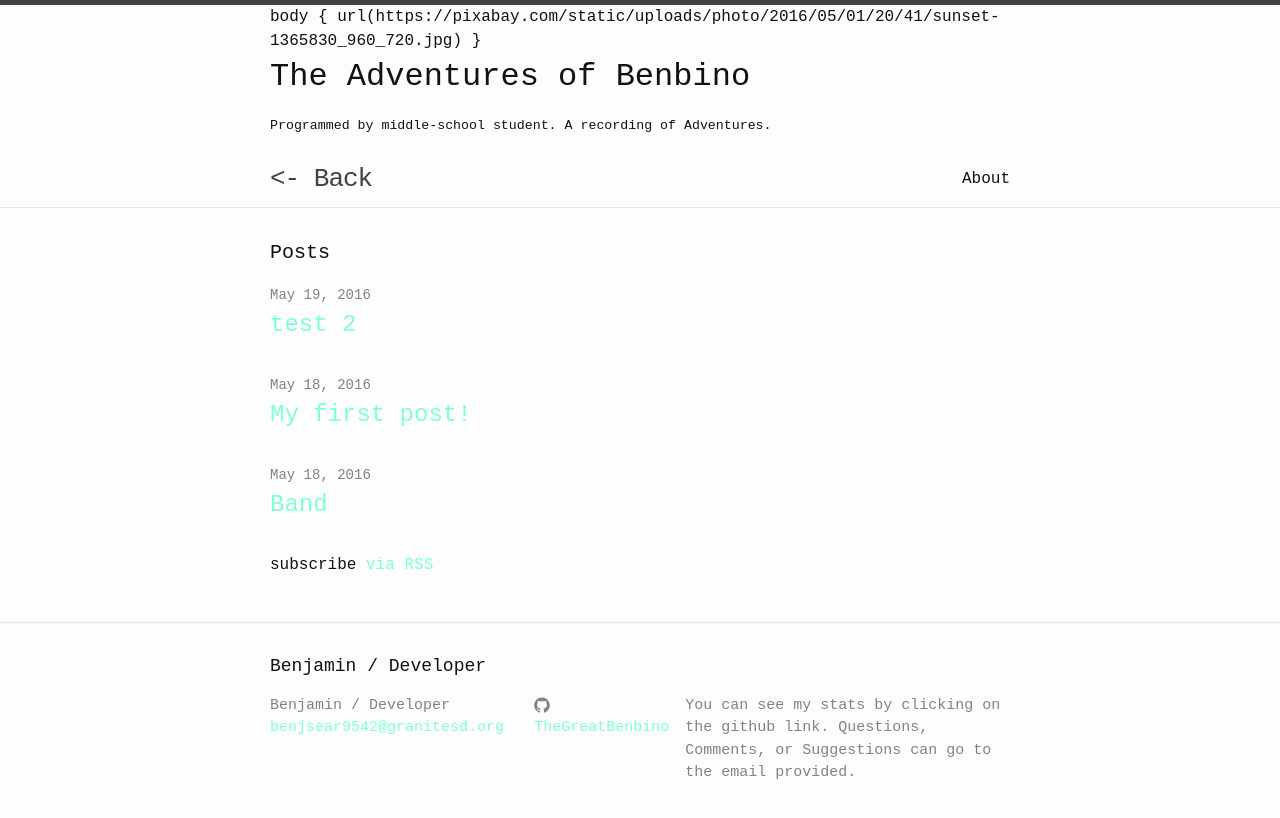
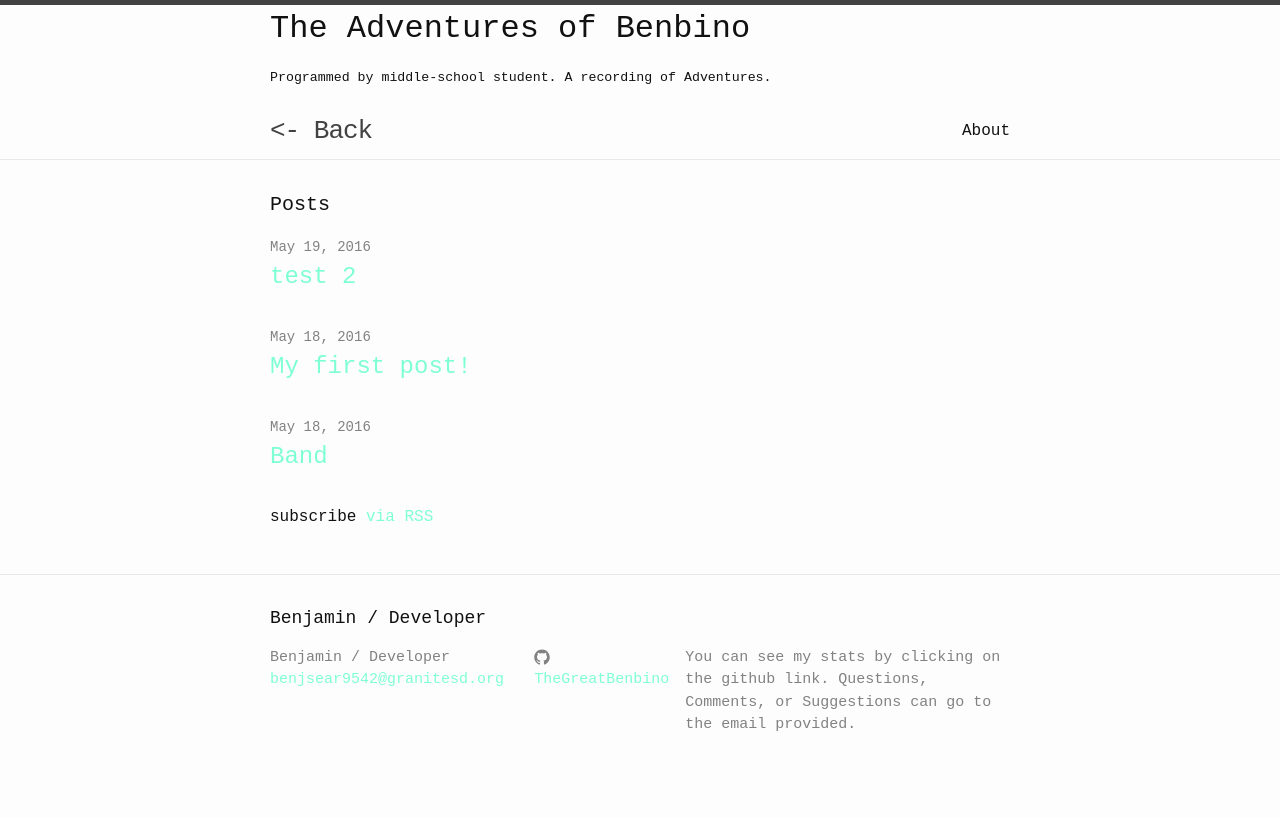
Before and after one commit to TheGreatBenbino/TheGreatBenbino.github.io, a Jekyll site: the page built from index.html, in a window 1280 px wide. Shown: the top 818 px of the page. Built offline with Jekyll 4.4.1, drawn with Linux system fonts in a browser that asks for light colours.

Commit message:
took out bad background pic

```diff
--- a/_includes/header.html
+++ b/_includes/header.html
@@ -1,8 +1,7 @@
 <header class="site-header">
 
   <div class="wrapper">
-body { url(https://pixabay.com/static/uploads/photo/2016/05/01/20/41/sunset-1365830_960_720.jpg)
-    }
+
     <h1>{{ site.title }}</h1>
 
     <h5>
```
